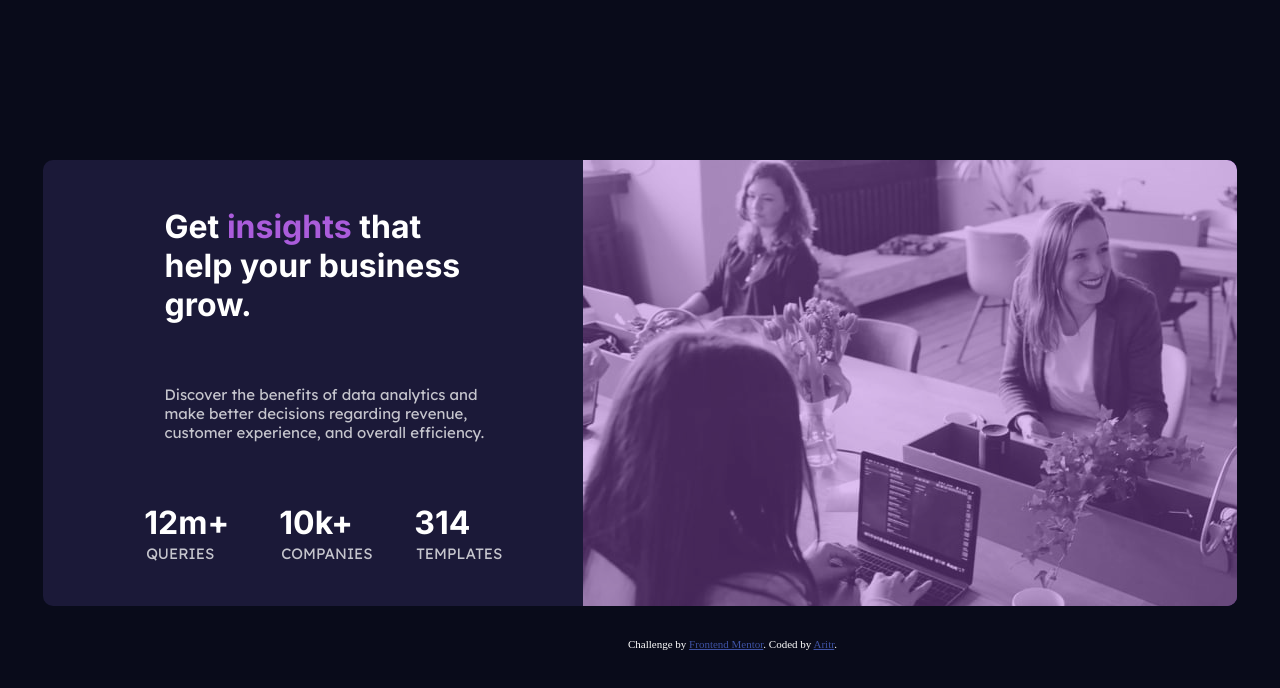
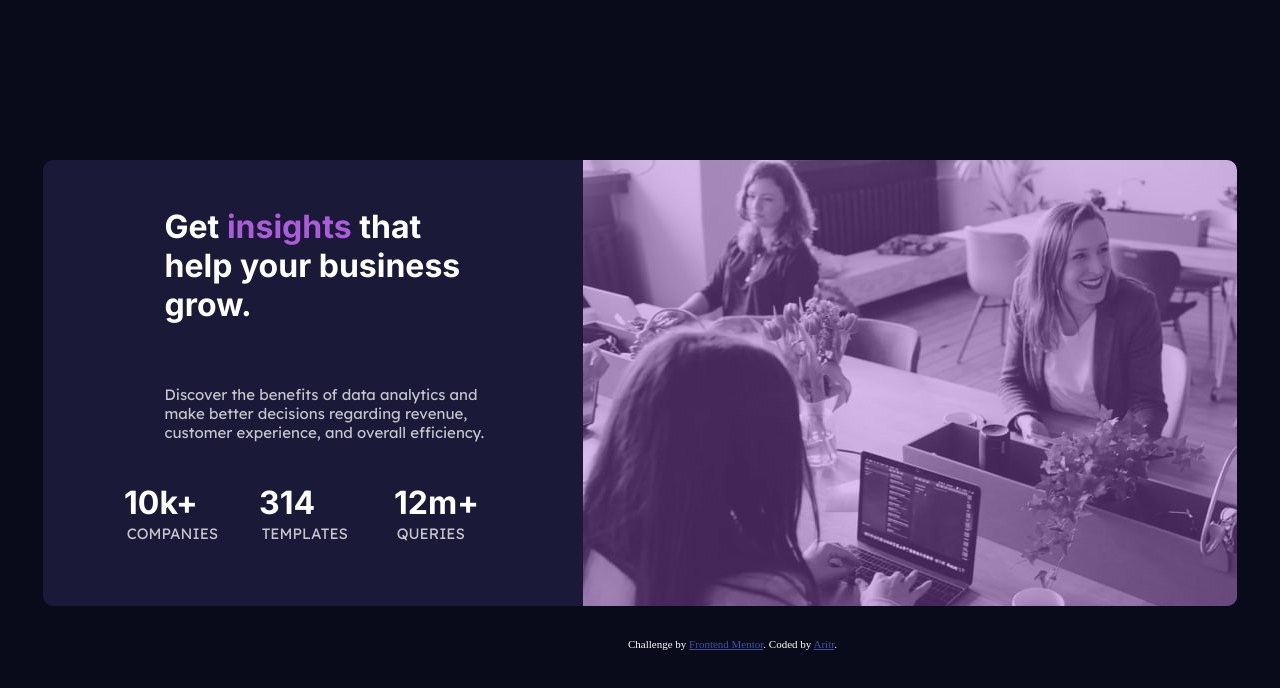
Before and after one commit to aritr84/fem_stats_card_responsive, a plain HTML site: page index.html in a window 1280 px wide. Drawn offline with Linux system fonts and the light colour scheme.

Commit message:
index and styles updated

```diff
--- a/index.html
+++ b/index.html
@@ -27,15 +27,15 @@
     </p>
 
   <div class="stats-columns">
-    <div class="columns">
+    <div class="columns1">
       <h2>10k+</h2>
       <p>COMPANIES</p>
     </div>
-    <div class="columns">
+    <div class="columns2">
       <h2>314</h2>
       <p>TEMPLATES</p>
     </div>
-    <div class="columns">
+    <div class="columns3">
       <h2>12m+</h2>
       <p>QUERIES</p>
     </div>
--- a/styles.css
+++ b/styles.css
@@ -139,6 +139,15 @@ margin: 10%; }
     .stats-columns > *{
         flex-basis: 100%;
     }
+    .columns1{
+        order:1;
+    }
+    .columns2{
+        order: 2;
+    }
+    .columns3{
+        order: 3;
+    }
 
     .stats-columns h2{
 
```
